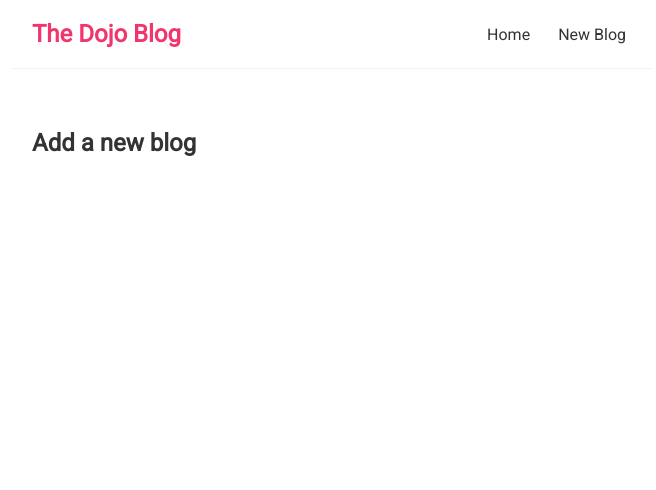
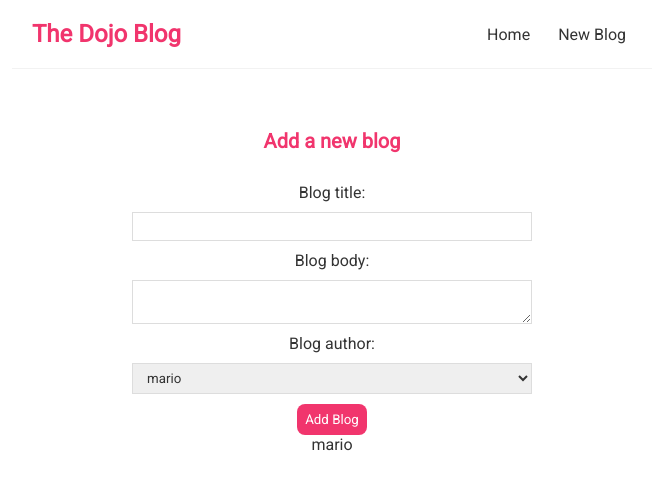
Before and after one commit to my-playing-field/react-demos, a React (Create React App) app: page /create in a window 1280 px wide. Shown: the top 490 px of the page, without its empty margins (308-964 px from the left). Built offline with nearby package versions, Linux system fonts and the light colour scheme.

Commit message:
Controlled inputs-forms

```diff
--- a/src/Create.js
+++ b/src/Create.js
@@ -1,7 +1,45 @@
+import { useState } from "react";
+
 const Create = () => {
+    const [title, setTitle] = useState('');
+    const [body, setBody] = useState('');
+    const [author, setAuthor] = useState('mario');
+
+
     return (
         <div className="create">
             <h2>Add a new blog</h2>
+            <form>
+                <label >Blog title:</label>
+                <input
+                type="text"
+                required
+                value={title}
+                onChange = {(e)=>setTitle(e.target.value)}
+                 />
+                 <label >Blog body:</label>
+                 <textarea
+                 required
+                 value={body}
+                 onChange={(e)=> setBody(e.target.value)}
+                  >
+                 </textarea>
+                 <label>Blog author:</label>
+                 <select
+                 value={author}
+                 onChange={(e)=>setAuthor(e.target.value)}
+                 >
+                     <option value="mario">mario</option>
+                     <option value="yoshi">yoshi</option>
+                 </select>
+                 <button>Add Blog</button>
+                 <p>{title}</p>
+                 <p>{body}</p>
+                 <p>{author}</p>
+
+
+
+            </form>
         </div>
     );
 }
--- a/src/index.css
+++ b/src/index.css
@@ -77,3 +77,40 @@
   border-radius: 8px;
   cursor: pointer;
 }
+
+.create {
+  max-width: 400px;
+  margin: 0 auto;
+  text-align: center;
+}
+
+.create label {
+  text-align: center;
+  display: block;
+}
+
+.create h2 {
+  font-size: 20px;
+  color: #f1356d;
+  margin-bottom: 30px;
+}
+
+.create input,
+.create textarea,
+.create select {
+  width: 100%;
+  padding: 6px 10px;
+  margin: 10px 0;
+  border: 1px solid #ddd;
+  box-sizing: border-box;
+  display: block;
+}
+
+.create button {
+  background: #f1356d;
+  color: #fff;
+  border: 0;
+  padding: 8px;
+  border-radius: 8px;
+  cursor: pointer;
+}
```
